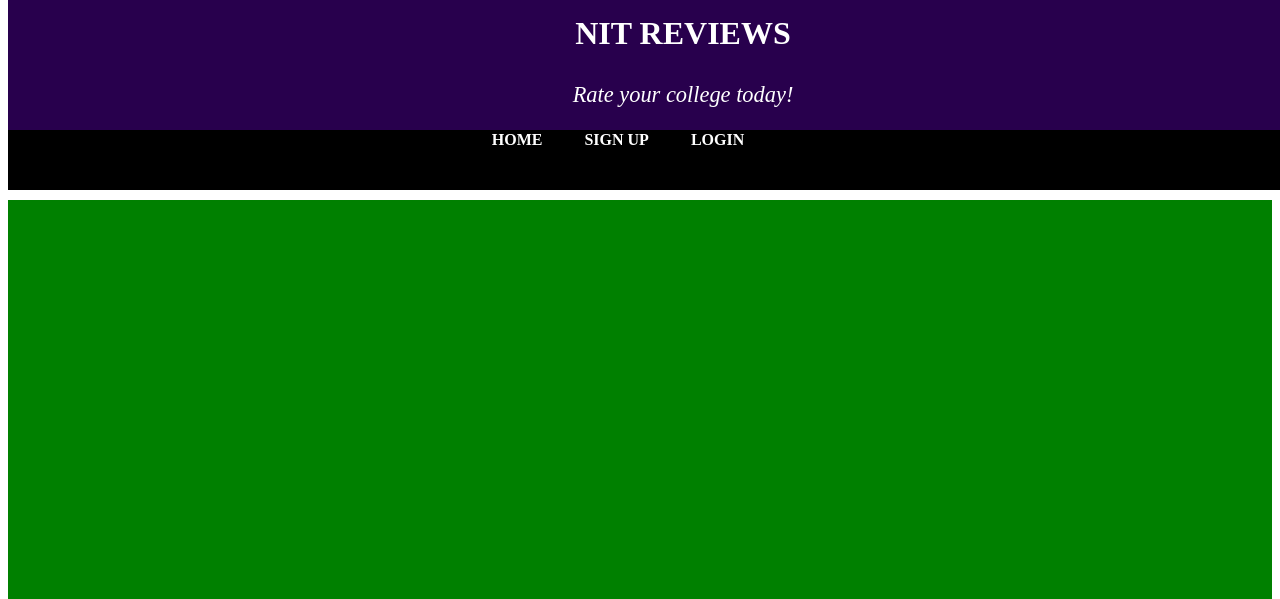
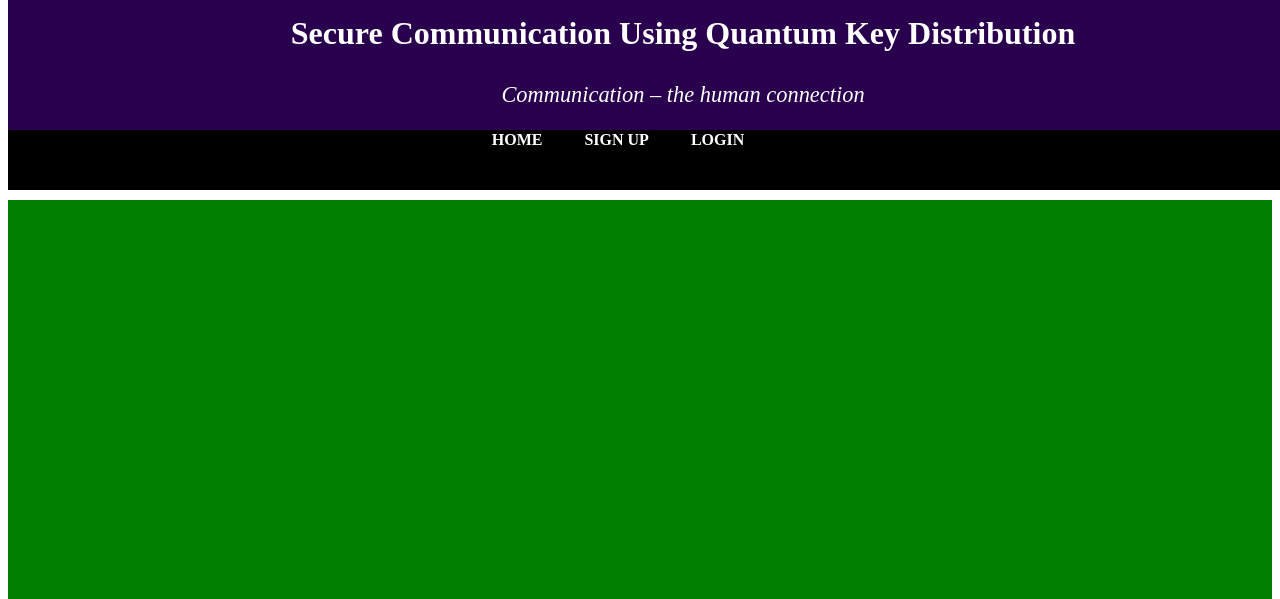
Before and after one commit to aru71727/Secure-Communication-using-QKD, a Django app: page / in a window 1280 px wide; the page is wider, and only the part inside the window is pictured. Shown: the top 599 px of that part. Run offline with Django 3.2, Linux system fonts and the light colour scheme.

Commit message:
Fifth commit

```diff
--- a/qkd/accounts/views.py
+++ b/qkd/accounts/views.py
@@ -16,7 +16,6 @@ from django.http import HttpResponseRedirect,HttpResponse
 from accounts.sender import sender_msg
 from accounts.receiver import receiver_msg,receive_msg
 from accounts.encrypt_decrypt import *
-# from accounts.decryption import decryption
 
 
 from django.contrib.auth import (
@@ -158,7 +157,7 @@ def reviews(request,id,idx,add):
 
 
 	ret = list()
-	N = 128
+	N = 72
 	key = secret_keys_receiver(receiver_key = "" )
 	key.save()
 	r_idx = key.id
@@ -180,8 +179,8 @@ def reviews(request,id,idx,add):
 
 	t = "{0:.2f}".format(float(ret.count(True))*100.0/float(N))
 	u = "{0:.2f}".format(float(ret.count(False))*100.0/float(N))
-	# print ("True: {0} <{1}%>".format(ret.count(True),str(t)))
-	# print ("False: {0} <{1}%>".format(ret.count(False),str(u)))
+	print ("True: {0} <{1}%>".format(ret.count(True),str(t)))
+	print ("False: {0} <{1}%>".format(ret.count(False),str(u)))
 
 	# key = secret_keys_receiver.objects.filter(id = r_idx)
 	# print(key)
@@ -227,58 +226,16 @@ def reviews(request,id,idx,add):
 	msg = decryption(r_idx,msg)
 	print("Decrypted Message :")
 	print(msg)
-	# Messages.objects.filter(id=info).update(seen = False)
-	# receiver_msg(info,msg)
 
-
-
-	# profiles = Profile.objects.all()
-	# # print(int(id))
-	# # print(int(idx))
-	# # print(profiles)
-
-	# sender = Profile.objects.get(user=id)
-	# # print(sender)
-	# receiver = Profile.objects.get(id=idx)
-	# # print(receiver)
-	# receiver = receiver.user
-	# sender  = sender.user
-	# seen = False
-	# add = 0
-	# msg = Messages.objects.filter(sender = sender , receiver = receiver)
-	# r_msg = Messages.objects.filter(sender = receiver , receiver = sender)
-	# r_name = receiver
-	# r_seen = False
-	# r_ex = 0
-	# if len(r_msg) != 0:
-	# 	r_seen = r_msg[0].seen
-	# 	r_msg = r_msg[0]
-	# 	r_ex = 1
-
-	# if len(msg) == 0:
-	# 		add = 1
-	# else:
-	# 	msg = msg[0]
-	# 	seen = msg.seen
-	# # print(seen)
-	# # print(add)
-	# # print(msg.sender)
-	# params = {'profiles':profiles,'msg': msg,'add':add,'seen':seen,'idx':r_idx,'r_name':r_name,'r_msg':r_msg,'r_seen':r_seen,'r_ex':r_ex}
-
-	# return render(request,'accounts/chat.html',params)
 	return redirect('accounts:chat', s_idx= id, r_idx = idx)
 
 
 
 
 def decrypt(request,id,idx,info,r_idx):
-	# print(info)
+
 	info = Messages.objects.filter(id=info)
 	print(info)
-	# msg = info[0].r_msg_body
-	# r_idx = info[0].index
-	# print(r_idx)
-	# print(msg)
 
 	print("hgsahgas")
 	msg = decryptin(info)
@@ -287,42 +244,4 @@ def decrypt(request,id,idx,info,r_idx):
 	for i in info:
 		xyz = i.id
 		Messages.objects.filter(id=xyz).update(seen = False)
-
-
-
-	# profiles = Profile.objects.all()
-	# # print(int(id))
-	# # print(int(idx))
-	# # print(profiles)
-
-	# sender = Profile.objects.get(user=id)
-	# # print(sender)
-	# receiver = Profile.objects.get(id=idx)
-	# # print(receiver)
-	# receiver = receiver.user
-	# sender  = sender.user
-	# seen = False
-	# add = 0
-	# msg = Messages.objects.filter(sender = sender , receiver = receiver)
-	# r_msg = Messages.objects.filter(sender = receiver , receiver = sender)
-	# r_name = receiver
-	# r_seen = False
-	# r_ex = 0
-	# if len(r_msg) != 0:
-	# 	r_seen = r_msg[0].seen
-	# 	r_msg = r_msg[0]
-	# 	r_ex = 1
-
-	# if len(msg) == 0:
-	# 		add = 1
-	# else:
-	# 	msg = msg[0]
-	# 	seen = msg.seen
-	# # print(seen)
-	# # print(add)
-	# # print(msg.sender)
-	# params = {'profiles':profiles,'msg': msg,'add':add,'seen':seen,'idx':r_idx,'r_name':r_name,'r_msg':r_msg,'r_seen':r_seen,'r_ex':r_ex}
-
-	# return render(request,'accounts/chat.html',params)
-
 	return redirect('accounts:chat', s_idx= id, r_idx = idx)
--- a/qkd/templates/accounts/index.html
+++ b/qkd/templates/accounts/index.html
@@ -4,7 +4,7 @@
     <!-- Required meta tags -->
     {% load static %}
 
-    <title>NIT REVIEW SYSTEM</title>
+    <title>ecure Communication Using Quantum Key Distribution</title>
 
     <link rel="stylesheet" type="text/css" href="{% static 'accounts/index.css' %}">
   </head>
@@ -16,10 +16,10 @@
   			<div id="div11" style="margin-top: 15px;">
 				{% if user.is_authenticated %}
 				<h1 >HELLO!!  &nbsp;   {{ user.first_name}} </h1>
-				<p style="margin-top: 30px;font-size: 1.4em"><i>Rate your college today!</i></p>
+				<p style="margin-top: 30px;font-size: 1.4em"><i>Communication – the human connection</i></p>
 				{% else %}
-				<h1 >NIT REVIEWS</h1>
-				<p style="margin-top: 30px;font-size: 1.4em"><i>Rate your college today!</i></p>
+				<h1 >Secure Communication Using Quantum Key Distribution</h1>
+				<p style="margin-top: 30px;font-size: 1.4em"><i>Communication – the human connection</i></p>
 				{% endif %}
   			</div>
 
@@ -71,16 +71,11 @@
 
 			<div id="footer" style="margin-top: 0px">
 			<p><i><marquee>
-			Reviews of the Colleges
+			Communication – the human connection – is the key to personal and career success
 			&nbsp;&nbsp;&nbsp;&nbsp;&nbsp;&nbsp;&nbsp;&nbsp;&nbsp;
-			Reviews by the Students
+			Conversation is king. Content is just something to talk about.
 			&nbsp;&nbsp;&nbsp;&nbsp;&nbsp;&nbsp;&nbsp;&nbsp;&nbsp;
-			Reviews for the Students
-			&nbsp;&nbsp;&nbsp;&nbsp;&nbsp;&nbsp;&nbsp;&nbsp;&nbsp;
-			NIT Review System allows students from different NIT'S to give feedbacks on diffrent aspects
-			and generates graph on that basis.
-			&nbsp;&nbsp;&nbsp;&nbsp;&nbsp;&nbsp;&nbsp;&nbsp;&nbsp;
-			<h7>Visit Often for latest rankings...</h7></i></marquee></p>
+			<h7>Wise men speak because they have something to say; Fools because they have to say something</h7></i></marquee></p>
 			</div>
 
 
```
Also changed, not shown: qkd/db.sqlite3.
